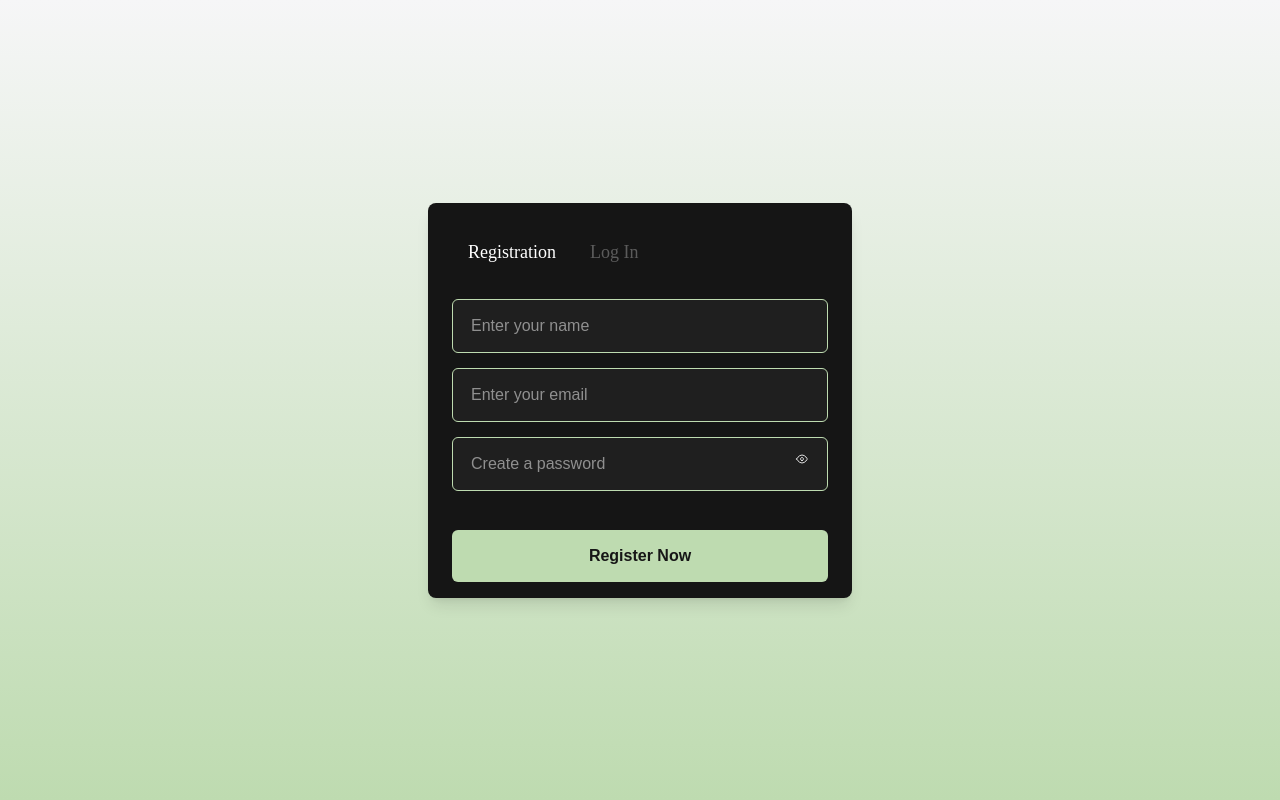
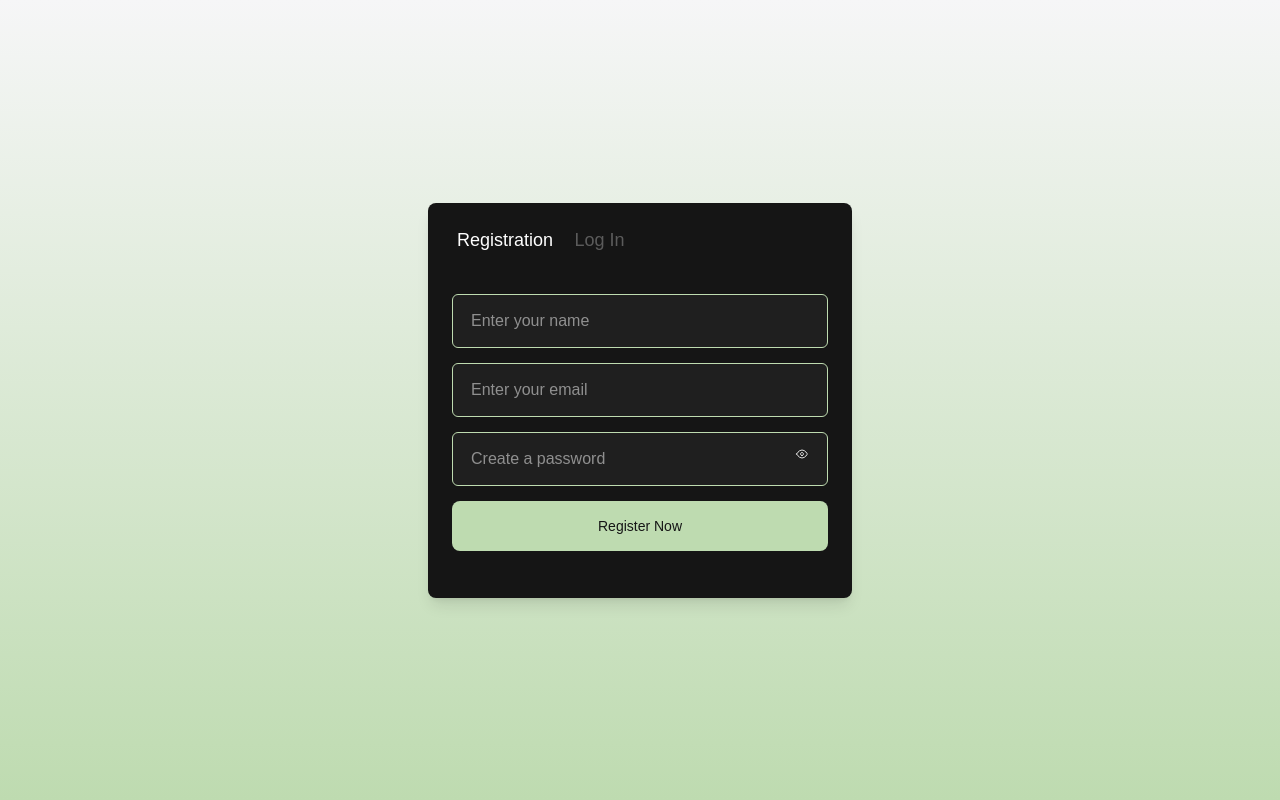
Before and after one commit to gabrielaraducan1606/goit-team-project-nodejs-client, a React (Vite) app: page /auth in a window 1280 px wide. Shown: the top 800 px of the page. Built offline with nearby package versions, Linux system fonts and the light colour scheme; no server answers.

Commit message:
added functionalities and created buttons

```diff
--- a/package.json
+++ b/package.json
@@ -13,6 +13,7 @@
     "@reduxjs/toolkit": "^2.6.1",
     "@tailwindcss/vite": "^4.0.15",
     "axios": "^1.8.4",
+    "clsx": "^2.1.1",
     "dotenv": "^16.4.7",
     "prop-types": "^15.8.1",
     "react": "^19.0.0",
@@ -20,6 +21,8 @@
     "react-redux": "^9.2.0",
     "react-router": "^7.4.0",
     "react-router-dom": "^7.4.0",
+    "tailwind-merge": "^3.0.2",
+    "tailwind-variants": "^1.0.0",
     "tailwindcss": "^4.0.15",
     "universal-cookie": "^8.0.1"
   },
--- a/src/App.jsx
+++ b/src/App.jsx
@@ -8,13 +8,13 @@ import Board from "./pages/Board";
 const App = () => {
   return (
     <>
-      <Registration/>
       <BrowserRouter>
         <Routes>
           <Route path="/" element={<HomePage />}>
             <Route path=":boardId" element={<Board />} />
           </Route>
           <Route path="/welcome" element={<Welcome />} />
+          <Route path="/auth" element={<Registration />} />
         </Routes>
       </BrowserRouter>
     </>
--- a/src/components/HelpSection.jsx
+++ b/src/components/HelpSection.jsx
@@ -1,5 +1,6 @@
 import { useState } from "react";
 import Modal from "./Modal";
+import Button from "./button";
 
 const HelpSection = () => {
   const [isModalOpen, setIsModalOpen] = useState(false);
@@ -16,12 +17,17 @@ const HelpSection = () => {
       <img src="/svg/plant.svg" alt="plant" />
 
       <p className="text-sm mt-4 mb-6 text-text w-[172px]">
-        If you need help with <span className="text-[#BEDBB0]">TaskPro</span>, check out our support resources or reach out to our customer support team.
+        If you need help with <span className="text-[#BEDBB0]">TaskPro</span>,
+        check out our support resources or reach out to our customer support
+        team.
       </p>
 
       <div className="flex items-center gap-[8px] mt-6">
-        <img src="/svg/help.svg"  fill="red" alt="help-symbol" />
-        <span className="text-text font-medium cursor-pointer" onClick={() => setIsModalOpen(true)}>
+        <img src="/svg/help.svg" fill="red" alt="help-symbol" />
+        <span
+          className="text-text font-medium cursor-pointer"
+          onClick={() => setIsModalOpen(true)}
+        >
           Need help?
         </span>
       </div>
@@ -43,9 +49,9 @@ const HelpSection = () => {
           onChange={(e) => setMessage(e.target.value)}
         ></textarea>
         <div className="flex justify-center mt-4">
-        <button onClick={handleSend}>
+          <Button variant={"primary"} onClick={handleSend}>
             Send
-        </button>
+          </Button>
         </div>
       </Modal>
     </div>
--- a/src/components/Modal.jsx
+++ b/src/components/Modal.jsx
@@ -1,4 +1,5 @@
 import React from "react";
+import Button from "./button";
 
 const Modal = ({ isOpen, onClose, children }) => {
   if (!isOpen) return null;
@@ -6,12 +7,13 @@ const Modal = ({ isOpen, onClose, children }) => {
   return (
     <div className="fixed inset-0 flex items-center justify-center bg-black bg-opacity-50 modal">
       <div className="bg-white p-6 rounded-2x1 w-[400px] shadow-lg relative">
-        <button
-          className="absolute top-0 right-4 bg-transparent"
+        <Button
+          variant={"icon"}
+          className="absolute top-0 right-4"
           onClick={onClose}
         >
           ✖
-        </button>
+        </Button>
         {children}
       </div>
     </div>
--- a/src/components/Sidebar.jsx
+++ b/src/components/Sidebar.jsx
@@ -5,8 +5,9 @@ import LogoComponent from "./LogoComponent";
 import HelpSection from "./HelpSection";
 import LogoutButton from "./LogoutButton";
 import { Link } from "react-router";
+import Button from "./button";
 
-const Sidebar = ({ onOpenCreateBoard }) => {
+const Sidebar = () => {
   const boards = useSelector(selectBoards);
 
   return (
@@ -22,12 +23,9 @@ const Sidebar = ({ onOpenCreateBoard }) => {
         <span className="font-poppins w-[76px] text-title text-[14px] font-medium">
           Create a new board
         </span>
-        <button
-          className="w-[40px] h-[36px] bg-primary rounded-md flex items-center justify-center"
-          onClick={onOpenCreateBoard}
-        >
-          <span className="text-[30px] font-thin">+</span>
-        </button>
+        <Button variant="small">
+          <span className="text-[30px]">+</span>
+        </Button>
       </div>
 
       {/* Lista de Dashboard-uri */}
@@ -40,8 +38,8 @@ const Sidebar = ({ onOpenCreateBoard }) => {
           >
             <span className="text-text">{board.title}</span>
             <div className="flex space-x-2">
-              <button className="text-blue-500">✏️</button>
-              <button className="text-red-500">🗑️</button>
+              <Button variant={"icon"}>✏️</Button>
+              <Button variant={"icon"}>🗑️</Button>
             </div>
           </Link>
         ))}
--- /dev/null
+++ b/src/components/button.jsx
@@ -0,0 +1,47 @@
+import React from "react";
+import { cn } from "../utils/cn";
+import { tv } from "tailwind-variants";
+
+const buttonStyles = tv({
+  base: " rounded-lg cursor-pointer text-sm",
+  variants: {
+    variant: {
+      primary:
+        "bg-primary hover:bg-secondary text-text w-full h-[3.125rem] flex items-center justify-center",
+      secondary:
+        "bg-card-bg hover:bg-secondary text-text w-full h-[3.125rem] flex items-center justify-center",
+      auth: "bg-[#BEDBB0] hover:bg-[#9DC888] text-[#161616] w-full h-[3.125rem] flex items-center justify-center",
+      icon: "bg-transparent w-fit h-fit p-0 m-0",
+      small:
+        "bg-small-btn-primary hover:bg-small-btn-secondary text-text w-[2.5rem ] h-[2.25rem] aspect-[1/1] flex items-center justify-center",
+    },
+    defaultVariants: {
+      variant: "primary",
+    },
+  },
+});
+
+const Button = ({ children, variant, icon, className, ...props }) => {
+  return (
+    <button className={cn(buttonStyles({ variant, className }))} {...props}>
+      {icon && <span>{icon}</span>}
+      {children}
+    </button>
+  );
+};
+
+export default Button;
+
+// usage example
+// Use like a normal button but instead of className use one of the predefined variants found below
+// you can pass it an icon as a prop and it will be displayed before the text
+// if you do not pass any text only the icon will be displayed
+// if you need additional styles use the className prop
+// <Button variant="primary" onClick={handleClick}>
+
+/** Button variants:
+ * primary- most used button,
+ * secondry-for adding columns,
+ * auth-for the auth forms(different from the rest because it dissrigards the theme)
+ * small for the small square buttons
+ * icon it holds the icon imgage (edit, delete, move)  */
--- a/src/index.css
+++ b/src/index.css
@@ -19,7 +19,9 @@
   --color-icon: #16161680;
   --color-icon-selected: #161616;
   --color-icon-active: #bedbb0;
-  --color-boards-hover:#00000033;
+  --color-boards-hover: #00000033;
+  --color-small-btn-primary: #bedbb0;
+  --color-small-btn-secondary: #9dc888;
 }
 
 [data-theme="dark"] {
@@ -40,7 +42,9 @@
   --color-icon: #ffffff80;
   --color-icon-selected: #ffffff;
   --color-icon-active: #bedbb0;
-  --color-boards-hover:#ffffff33;
+  --color-boards-hover: #ffffff33;
+  --color-small-btn-primary: #bedbb0;
+  --color-small-btn-secondary: #9dc888;
 }
 
 [data-theme="violet"] {
@@ -49,8 +53,8 @@
   --color-modal-bg: #fcfcfc;
   --color-sidebar-bg: #5255bc;
   --color-top-bar: #ffffff;
-  --color-primary: #787ede;
-  --color-secondary: #5255bc;
+  --color-primary: #5255bc;
+  --color-secondary: #787ede;
   --color-title: #161616;
   --color-btn-text: #ffffff;
   --color-text: #161616b3;
@@ -61,12 +65,14 @@
   --color-icon: #16161680;
   --color-icon-selected: #161616;
   --color-icon-active: #5255bc;
-  --color-boards-hover:#ffffff33;
+  --color-boards-hover: #ffffff33;
+  --color-small-btn-primary: #d6d8ff;
+  --color-small-btn-secondary: #979cea;
 }
 
 @layer base {
   body {
-    @apply bg-background text-text;
+    @apply bg-background text-text font-medium;
   }
   h1,
   h2,
@@ -75,9 +81,6 @@
   h5,
   h6 {
     @apply text-title;
-  }
-  button {
-    @apply bg-primary hover:bg-secondary text-btn-text hover:cursor-pointer rounded p-4 font-semibold;
   }
 }
 
--- a/src/pages/AuthPage.jsx
+++ b/src/pages/AuthPage.jsx
@@ -1,4 +1,5 @@
 import React, { useState } from "react";
+import Button from "../components/button";
 
 export default function RegistrationPage() {
   const [isRegister, setIsRegister] = useState(true);
@@ -12,19 +13,21 @@ export default function RegistrationPage() {
       >
         {/* Tab-uri Registration & Log In */}
         <div className="flex gap-4 justify-start mb-[40px]">
-        <button
-         className={`font-[Poppins] font-medium text-[18px] leading-[100%] tracking-[-2%] transition-colors duration-200 bg-transparent border-none outline-none ${
-         isRegister ? "text-white" : "text-white/30 hover:text-white/30"
-        }`}
+          <button
+            className={` text-[18px] transition-colors duration-200 cursor-pointer ${
+              isRegister ? "text-white" : "text-white/30 hover:text-white/30"
+            }`}
             style={{ width: "106px", height: "27px" }}
             onClick={() => setIsRegister(true)}
           >
             Registration
           </button>
           <button
-         className={`font-[Poppins] font-medium text-[18px] leading-[100%] tracking-[-2%] transition-transparent duration-200 bg-transparent border-none outline-none whitespace-nowrap ${
-         isRegister ? "text-white/30 bg-transparent/30 hover:text-white" : "text-white"
-        }`}è
+            className={`text-[18px] transition-transparent duration-200 cursor-pointer ${
+              isRegister
+                ? "text-white/30 bg-transparent/30 hover:text-white"
+                : "text-white"
+            }`}
             style={{ width: "51px", height: "27px" }}
             onClick={() => setIsRegister(false)}
           >
@@ -68,10 +71,9 @@ export default function RegistrationPage() {
           </div>
 
           {/* Buton */}
-          <button
-            className="w-full py-[14px] text-[#161616] bg-[#BEDBB0] rounded-md hover:bg-[#151515] hover:text-[#FFFFFF] transition text-center mt-[24px]"
-          >  {isRegister ? "Register Now" : "Log In Now"}
-          </button>
+          <Button variant="auth" type="submit">
+            {isRegister ? "Register Now" : "Log In Now"}
+          </Button>
         </form>
       </div>
     </div>
--- /dev/null
+++ b/src/utils/cn.js
@@ -0,0 +1,6 @@
+import { twMerge } from "tailwind-merge";
+import clsx from "clsx";
+
+export const cn = (...inputs) => {
+  return twMerge(clsx(inputs));
+}
```
Also changed, not shown: 1 other file (tests, documents, lock files or other folders). Lines whose indentation alone changed are shown as unchanged.
